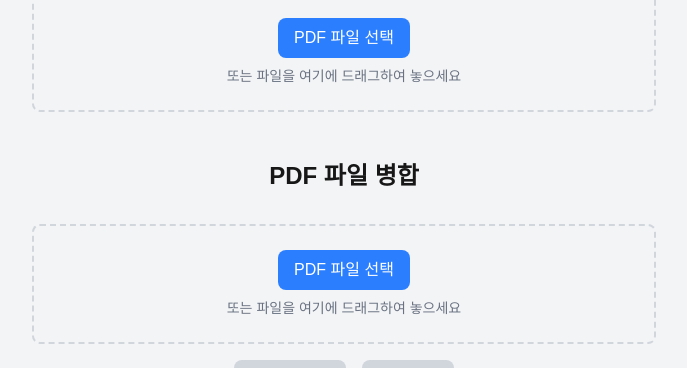
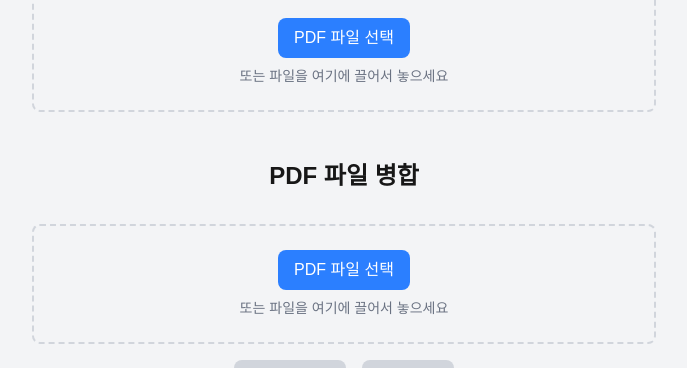
Before and after one commit to henasys/pdf-tools, a Next.js app: page / in a window 1280 px wide. Shown: the part 128-496 px from the top of the page, without its empty margins (296-983 px from the left). Built offline with nearby package versions, Linux system fonts and the light colour scheme.

Commit message:
드래그 문구 수정

```diff
--- a/src/components/PdfMerger.tsx
+++ b/src/components/PdfMerger.tsx
@@ -111,7 +111,7 @@ export default function PdfMerger() {
             PDF 파일 선택
           </label>
           <p className="mt-2 text-sm text-gray-500">
-            또는 파일을 여기에 드래그하여 놓으세요
+            또는 파일을 여기에 끌어서 놓으세요
           </p>
         </div>
 
--- a/src/components/PdfSplitter.tsx
+++ b/src/components/PdfSplitter.tsx
@@ -139,7 +139,7 @@ export default function PdfSplitter() {
               PDF 파일 선택
             </button>
             <p className="mt-2 text-sm text-gray-500">
-              또는 파일을 여기에 드래그하여 놓으세요
+              또는 파일을 여기에 끌어서 놓으세요
             </p>
           </div>
           {pdfFile && (
```
